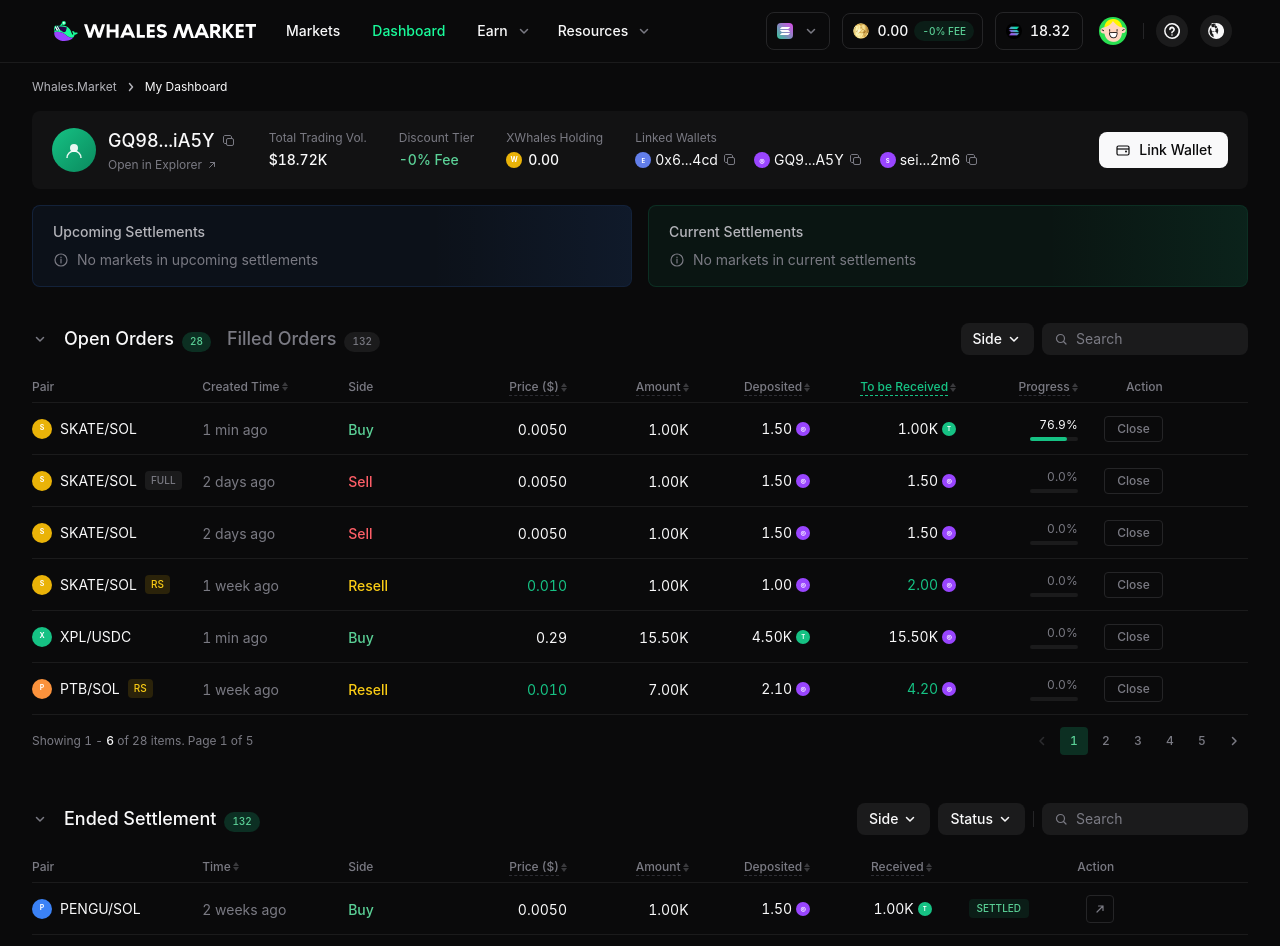
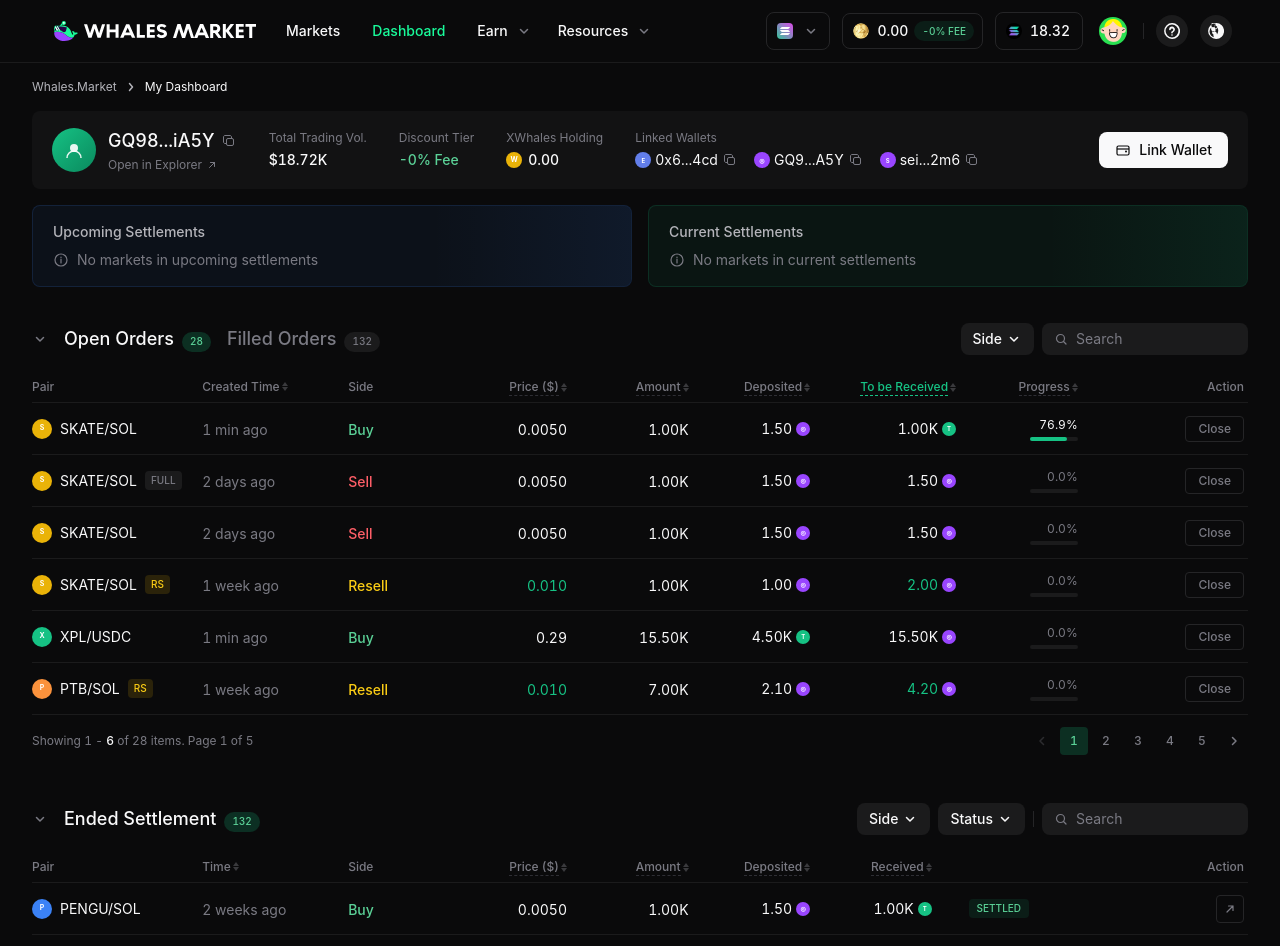
Before and after one commit to SlugMacro/wm-fe, a React (Vite) app: page /dashboard in a window 1280 px wide. Shown: the top 946 px of the page. Built offline with nearby package versions, Linux system fonts and the light colour scheme.

Commit message:
fix: pin Action column to far right edge of table rows
Change Action column from fixed width to flex-1 so it fills remaining
space and pushes Close/link buttons flush to the right edge.

Co-Authored-By: Claude Opus 4.6 <noreply@anthropic.com>

```diff
--- a/src/components/DashboardEndedOrders.tsx
+++ b/src/components/DashboardEndedOrders.tsx
@@ -306,7 +306,7 @@ export default function DashboardEndedOrders({ orders }: DashboardEndedOrdersPro
             <div className="w-[8%] min-w-[80px] text-right">
               <span className="text-xs font-medium text-[#7a7a83]" />
             </div>
-            <div className="w-[7%] min-w-[70px] text-right">
+            <div className="flex-1 text-right pr-1">
               <span className="text-xs font-medium text-[#7a7a83]">Action</span>
             </div>
           </div>
@@ -372,7 +372,7 @@ export default function DashboardEndedOrders({ orders }: DashboardEndedOrdersPro
                 </div>
 
                 {/* Action */}
-                <div className="w-[7%] min-w-[70px] flex justify-end">
+                <div className="flex-1 flex justify-end pr-1">
                   <button className="flex items-center justify-center rounded border border-[#252527] size-7 text-[#7a7a83] transition-colors hover:border-[#3a3a3d] hover:text-[#f9f9fa]">
                     <ExternalLinkIcon />
                   </button>
--- a/src/components/DashboardOpenOrders.tsx
+++ b/src/components/DashboardOpenOrders.tsx
@@ -295,7 +295,7 @@ export default function DashboardOpenOrders({ openOrders, filledOrders }: Dashbo
                 <span className="border-b border-dashed border-[#2e2e34]">Progress</span> <SortIcon active={sortField === 'progress'} direction={sortField === 'progress' ? sortDir : null} />
               </button>
             </div>
-            <div className="w-[7%] min-w-[70px] text-right">
+            <div className="flex-1 text-right pr-1">
               <span className="text-xs font-medium text-[#7a7a83]">Action</span>
             </div>
           </div>
@@ -368,7 +368,7 @@ export default function DashboardOpenOrders({ openOrders, filledOrders }: Dashbo
                 </div>
 
                 {/* Action */}
-                <div className="w-[7%] min-w-[70px] flex justify-end">
+                <div className="flex-1 flex justify-end pr-1">
                   <button className="rounded border border-[#252527] px-3 py-1 text-xs font-medium text-[#7a7a83] transition-colors hover:border-[#3a3a3d] hover:text-[#f9f9fa]">
                     Close
                   </button>
```
